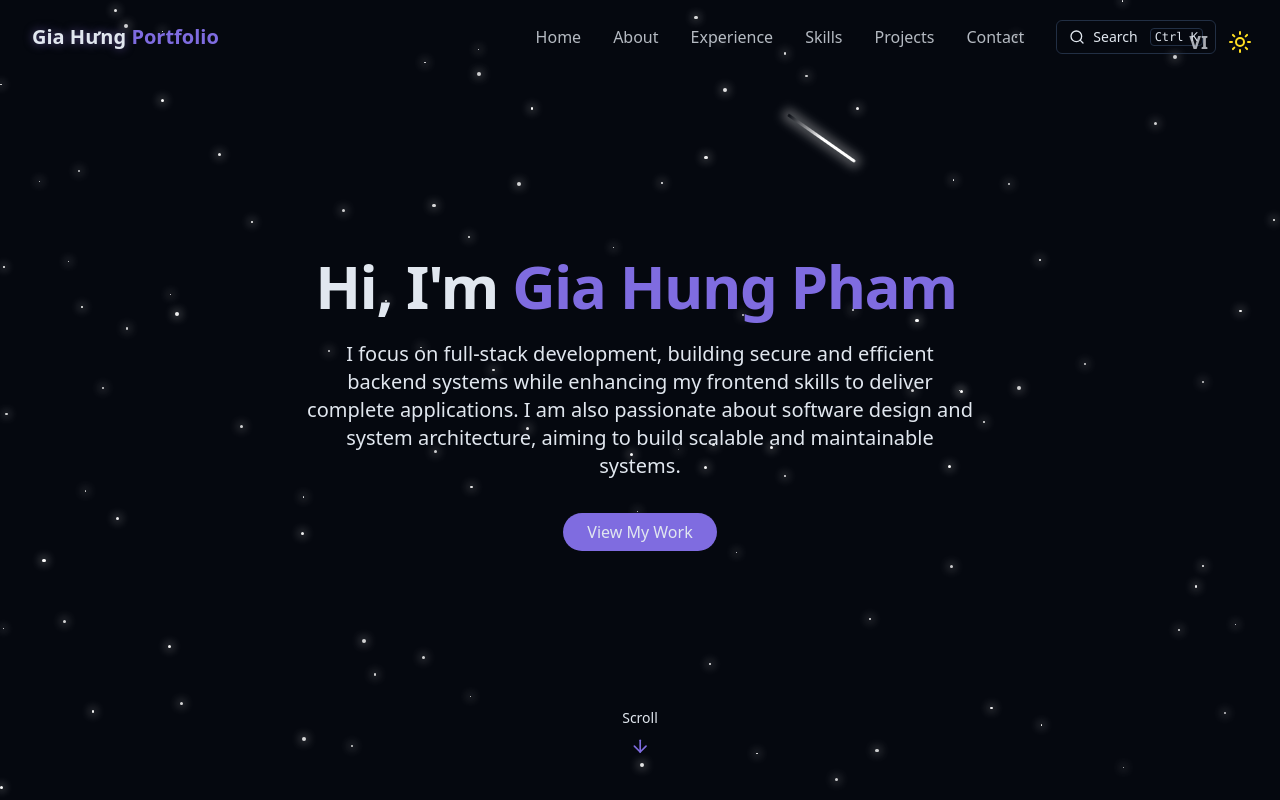
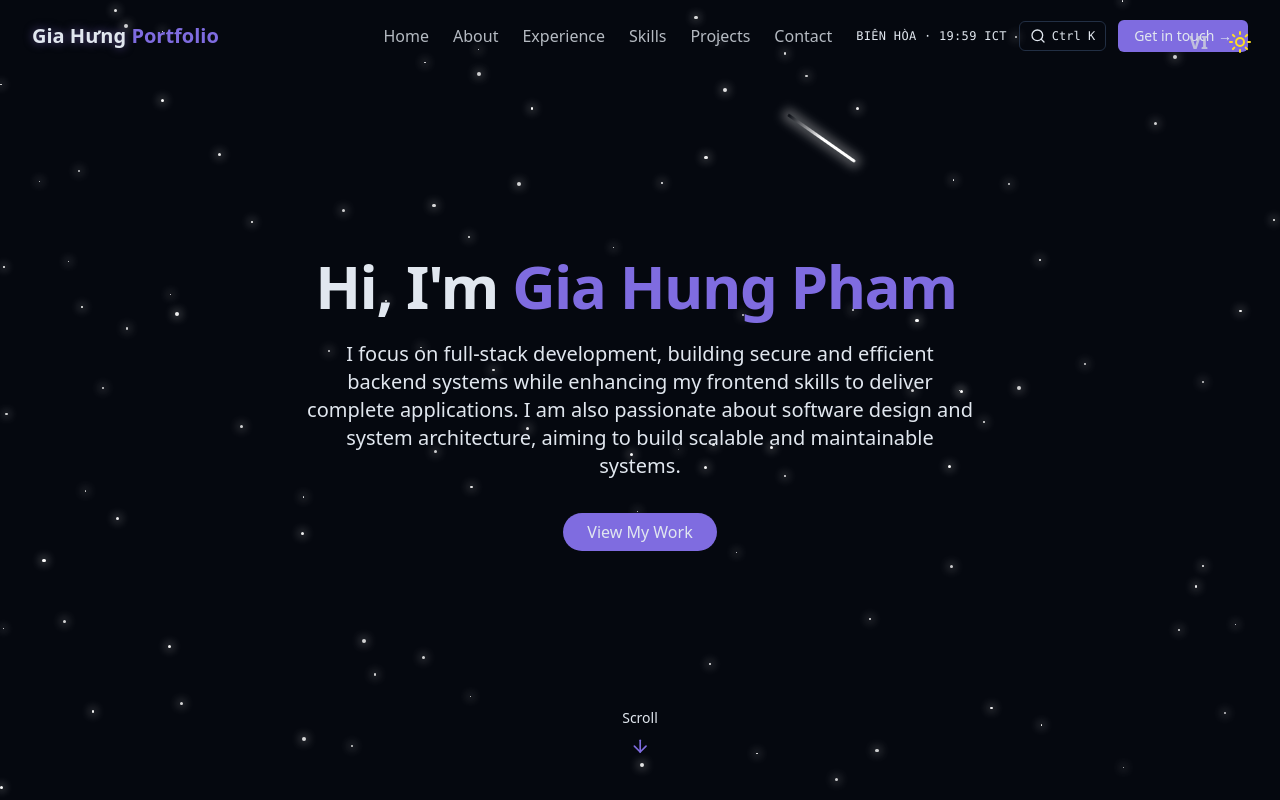
Before and after one commit to Hung1510/Portfolio, a React (Vite) app: page / in a window 1280 px wide. Shown: the top 800 px of the page. Built offline with nearby package versions, Linux system fonts and the light colour scheme; the HTML template or start-up script is replaced by a standard one.

Commit message:
update navbar

```diff
--- a/src/components/Navbar.tsx
+++ b/src/components/Navbar.tsx
@@ -14,6 +14,31 @@ const navItems = [
   { name: "Contact", href: "#contact" },
 ];
 
+// Live local time for Biên Hòa (ICT, UTC+7)
+const LocalTime = () => {
+  const [now, setNow] = useState("");
+  useEffect(() => {
+    const update = () =>
+      setNow(
+        new Intl.DateTimeFormat("en-GB", {
+          timeZone: "Asia/Ho_Chi_Minh",
+          hour: "2-digit",
+          minute: "2-digit",
+          hour12: false,
+        }).format(new Date()),
+      );
+    update();
+    const id = window.setInterval(update, 30000);
+    return () => window.clearInterval(id);
+  }, []);
+
+  return (
+    <span className="hidden lg:flex items-center font-mono text-xs text-muted-foreground tracking-wide whitespace-nowrap">
+      BIÊN HÒA · {now} ICT
+    </span>
+  );
+};
+
 export const Navbar = () => {
   const [isScrolled, setIsScrolled] = useState(false);
   const [isMenuOpen, setIsMenuOpen] = useState(false);
@@ -23,9 +48,7 @@ export const Navbar = () => {
     typeof navigator !== "undefined" && /Mac|iPhone|iPad/.test(navigator.userAgent);
 
   useEffect(() => {
-    const handleScroll = () => {
-      setIsScrolled(window.screenY > 10);
-    };
+    const handleScroll = () => setIsScrolled(window.screenY > 10);
     window.addEventListener("scroll", handleScroll);
     return () => window.removeEventListener("scroll", handleScroll);
   }, []);
@@ -61,7 +84,8 @@ export const Navbar = () => {
         </a>
 
         {/* desktop nav */}
-        <div className="hidden md:flex items-center space-x-8">
+        <div className="hidden md:flex items-center gap-6">
+          <div className="flex items-center space-x-6">
             {navItems.map((item, key) => (
               <a
                 key={key}
@@ -71,21 +95,29 @@ export const Navbar = () => {
                 {item.name}
               </a>
             ))}
+          </div>
 
-          {/* search trigger */}
+          <div className="flex items-center gap-3">
+            <LocalTime />
+
             <button
               onClick={() => setSearchOpen(true)}
               aria-label={lang({ en: "Search", vi: "Tìm kiếm" })}
-            className="flex items-center gap-2 px-3 py-1.5 rounded-md border border-border text-sm text-muted-foreground hover:text-foreground hover:border-primary/50 transition-colors"
+              className="flex items-center gap-1.5 px-2.5 py-1.5 rounded-md border border-border text-sm text-muted-foreground hover:text-foreground hover:border-primary/50 transition-colors"
             >
               <Search size={16} />
-            <span>{lang({ en: "Search", vi: "Tìm" })}</span>
-            <kbd className="text-xs border border-border rounded px-1 ml-1">
-              {isMac ? "⌘K" : "Ctrl K"}
-            </kbd>
+              <kbd className="text-xs">{isMac ? "⌘K" : "Ctrl K"}</kbd>
             </button>
 
+            <a
+              href="/#contact"
+              className="inline-flex items-center gap-1 px-4 py-1.5 rounded-md bg-primary text-primary-foreground text-sm font-medium hover:opacity-90 transition-opacity whitespace-nowrap"
+            >
+              {lang({ en: "Get in touch", vi: "Liên hệ" })} →
+            </a>
+
             <ThemeToggle />
+          </div>
         </div>
 
         {/* mobile nav */}
@@ -116,7 +148,7 @@ export const Navbar = () => {
               : "opacity-0 pointer-events-none",
           )}
         >
-          <div className="flex flex-col space-y-8 text-xl">
+          <div className="flex flex-col items-center space-y-8 text-xl">
             {navItems.map((item, key) => (
               <a
                 key={key}
@@ -127,6 +159,13 @@ export const Navbar = () => {
                 {item.name}
               </a>
             ))}
+            <a
+              href="/#contact"
+              onClick={() => setIsMenuOpen(false)}
+              className="inline-flex items-center gap-1 px-5 py-2 rounded-md bg-primary text-primary-foreground text-base font-medium"
+            >
+              {lang({ en: "Get in touch", vi: "Liên hệ" })} →
+            </a>
           </div>
         </div>
       </div>
```
Lines whose indentation alone changed are shown as unchanged.
